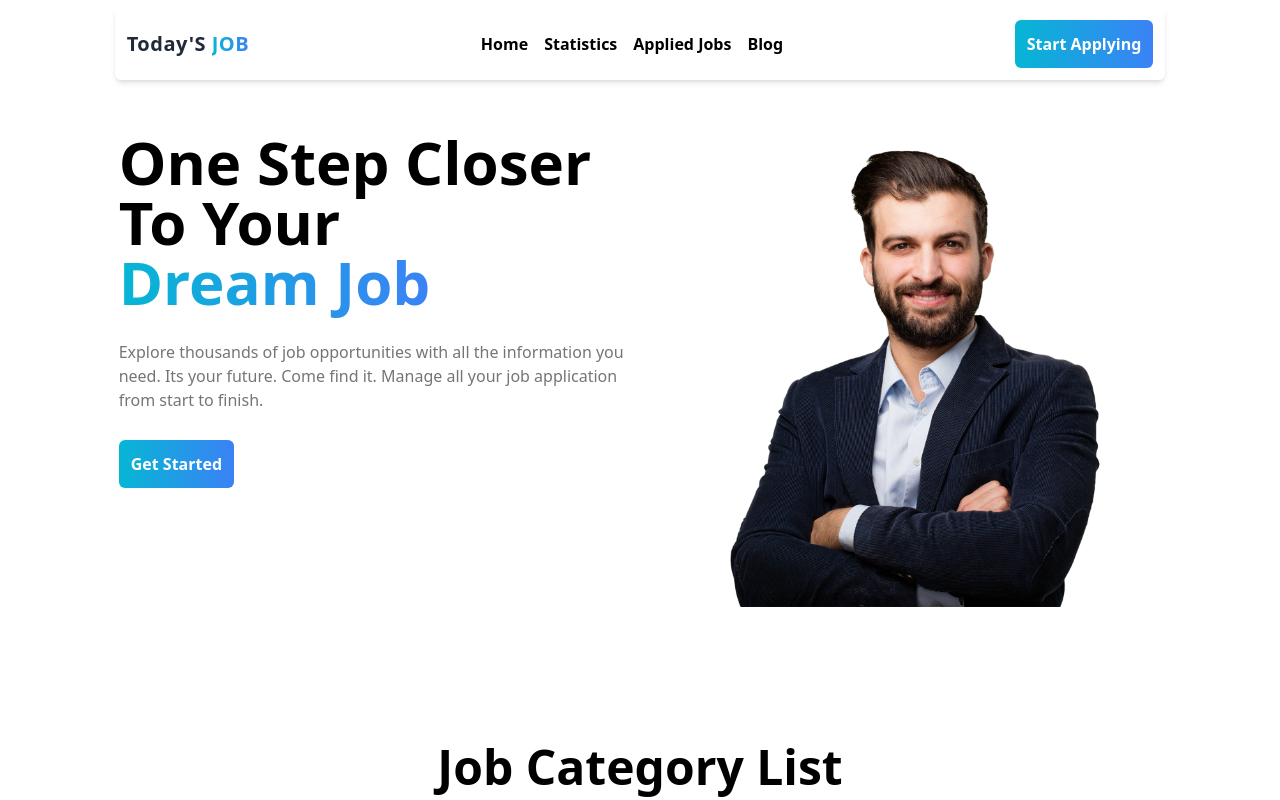
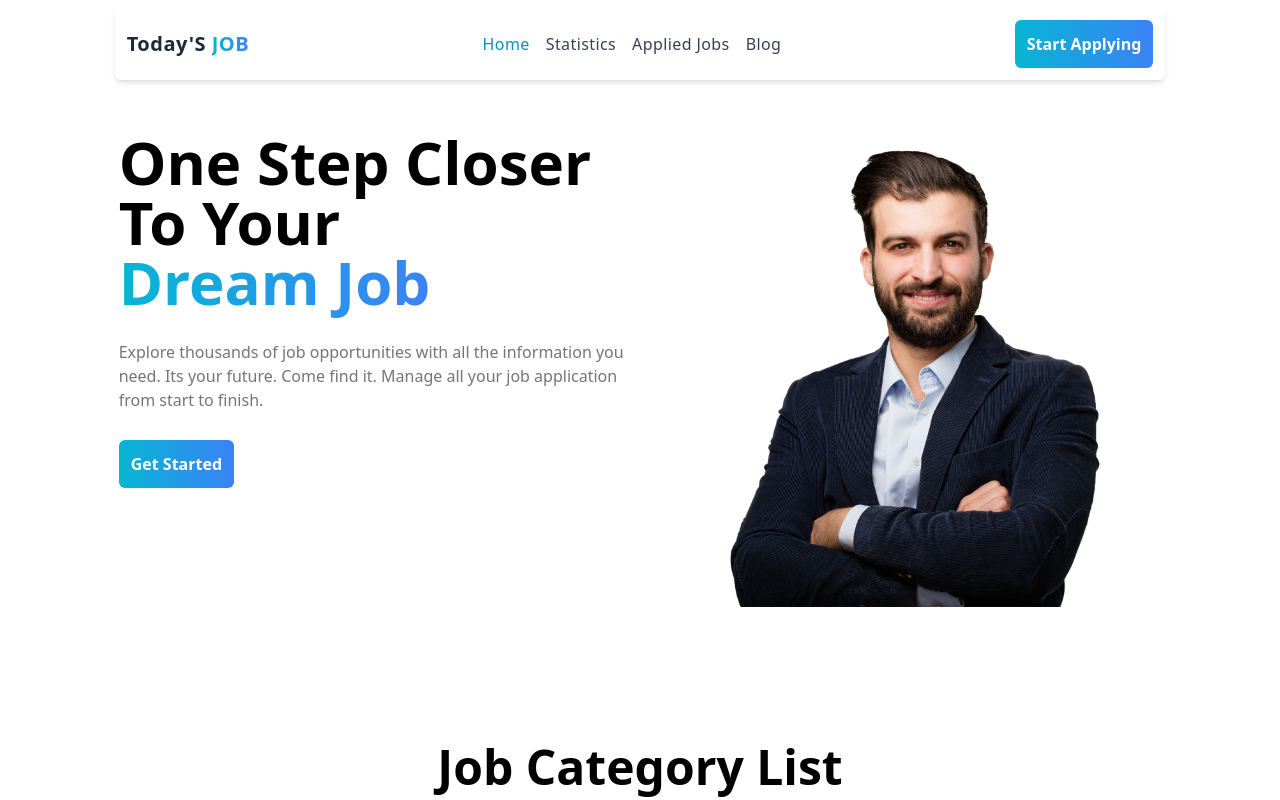
Before and after one commit to akashislam1/todays-job, a React (Vite) app: page / in a window 1280 px wide. Shown: the top 800 px of the page. Built offline with nearby package versions, Linux system fonts and the light colour scheme.

Commit message:
added toast

```diff
--- a/package.json
+++ b/package.json
@@ -15,6 +15,7 @@
     "react": "^18.2.0",
     "react-dom": "^18.2.0",
     "react-router-dom": "^6.10.0",
+    "react-toastify": "^9.1.2",
     "recharts": "^2.5.0",
     "sort-by": "^1.2.0"
   },
--- a/src/FakeDb/FakeDb.js
+++ b/src/FakeDb/FakeDb.js
@@ -4,10 +4,11 @@ const addToDb = (id) => {
   const quantity = jobApplyData[id];
   if (!quantity) {
     jobApplyData[id] = 1;
-  } else {
-    const newQuantity = quantity + 1;
-    jobApplyData[id] = newQuantity;
   }
+  // else {
+  //   const newQuantity = quantity + 1;
+  //   jobApplyData[id] = newQuantity;
+  // }
   localStorage.setItem("jobApplyData", JSON.stringify(jobApplyData));
 };
 
--- a/src/components/AppliedJobs/AppLiedJobDetails.jsx
+++ b/src/components/AppliedJobs/AppLiedJobDetails.jsx
@@ -12,10 +12,9 @@ const AppLiedJobDetails = ({ apData }) => {
     location,
     salary,
   } = apData;
-  // console.log(id);
 
   return (
-    <div className="my-4 border-2 p-7 rounded-md flex justify-between items-center">
+    <div className="my-4 border-2 p-7 rounded-md lg:flex justify-between items-center">
       <div>
         <img className="w-36 h-20 rounded-md" src={companyLogo} alt="" />
         <div className="mt-7 mb-3">
--- a/src/components/Features/Feature.jsx
+++ b/src/components/Features/Feature.jsx
@@ -2,7 +2,6 @@ import React from "react";
 import { Link } from "react-router-dom";
 
 const Feature = ({ feature }) => {
-  // console.log(feature);
   const {
     id,
     companyLogo,
@@ -20,11 +19,11 @@ const Feature = ({ feature }) => {
         <h1 className="text-2xl font-semibold">{jobTitle}</h1>
         <p className="text-primary">{companyName}</p>
       </div>
-      <div className="flex gap-5 mb-3">
-        <button className="btn-secondary">{remoteOrOnsite}</button>
-        <button className="btn-secondary">{fulltimeOrPartTime}</button>
+      <div className=" grid lg:grid-cols-2 gap-5 mb-3">
+        <button className="btn-secondary ">{remoteOrOnsite}</button>
+        <button className="btn-secondary  ">{fulltimeOrPartTime}</button>
       </div>
-      <div className="flex gap-5 mb-5 text-primary">
+      <div className="grid lg:grid-cols-2 gap-5 mb-5 text-primary">
         <p>Location : {location}</p>
         <p>Salary : BDT {salary} Tk</p>
       </div>
--- a/src/components/Header/Header.jsx
+++ b/src/components/Header/Header.jsx
@@ -17,16 +17,36 @@ const Header = () => {
         <div className="hidden lg:block">
           <ul className="flex gap-4 font-semibold">
             <li>
-              <Link to="/">Home</Link>
+              <NavLink
+                to="/"
+                className={({ isActive }) => (isActive ? "active" : "default")}
+              >
+                Home
+              </NavLink>
             </li>
             <li>
-              <Link to="/statistics">Statistics</Link>
+              <NavLink
+                to="/statistics"
+                className={({ isActive }) => (isActive ? "active" : "default")}
+              >
+                Statistics
+              </NavLink>
             </li>
             <li>
-              <Link to="/appliedJob">Applied Jobs</Link>
+              <NavLink
+                to="/appliedJob"
+                className={({ isActive }) => (isActive ? "active" : "default")}
+              >
+                Applied Jobs
+              </NavLink>
             </li>
             <li>
-              <Link to="/blog">Blog</Link>
+              <NavLink
+                to="/blog"
+                className={({ isActive }) => (isActive ? "active" : "default")}
+              >
+                Blog
+              </NavLink>
             </li>
           </ul>
         </div>
@@ -49,16 +69,44 @@ const Header = () => {
             ></XMarkIcon>
             <ul className="font-semibold">
               <li>
-                <Link to="/">Home</Link>
+                <NavLink
+                  to="/"
+                  className={({ isActive }) =>
+                    isActive ? "active" : "default"
+                  }
+                >
+                  Home
+                </NavLink>
               </li>
               <li>
-                <Link to="/statistics">Statistics</Link>
+                <NavLink
+                  to="/statistics"
+                  className={({ isActive }) =>
+                    isActive ? "active" : "default"
+                  }
+                >
+                  Statistics
+                </NavLink>
               </li>
               <li>
-                <Link to="/appliedJob">Applied Jobs</Link>
+                <NavLink
+                  to="/appliedJob"
+                  className={({ isActive }) =>
+                    isActive ? "active" : "default"
+                  }
+                >
+                  Applied Jobs
+                </NavLink>
               </li>
               <li>
-                <Link to="/blog">Blog</Link>
+                <NavLink
+                  to="/blog"
+                  className={({ isActive }) =>
+                    isActive ? "active" : "default"
+                  }
+                >
+                  Blog
+                </NavLink>
               </li>
             </ul>
           </div>
--- a/src/components/JobDetails/JobDetails.jsx
+++ b/src/components/JobDetails/JobDetails.jsx
@@ -1,14 +1,30 @@
 import React, { useEffect, useState } from "react";
 import { useParams } from "react-router-dom";
-import { addToDb } from "../../FakeDb/FakeDb";
+import { addToDb, getJobApplyData } from "../../FakeDb/FakeDb";
+import { toast } from "react-toastify";
 
 const JobDetails = () => {
   const { Id } = useParams();
   const [allData, setAllData] = useState([]);
   const [singleJobDetail, setSingleJobDetail] = useState([]);
+  const [datas, setDatas] = useState([]);
 
-  const handleApplyNow = (id) => {
-    addToDb(id);
+  const handleApplyNow = (singleJobDetail) => {
+    const exist = datas.find((data) => data.id === singleJobDetail.id);
+    if (exist) {
+      toast.error(
+        `You already applied this job . Please visit Applied Job page !!`,
+        {
+          position: toast.POSITION.TOP_CENTER,
+        }
+      );
+    } else {
+      setDatas([...datas, singleJobDetail]);
+      addToDb(singleJobDetail.id);
+      toast.success("Application successfully submitted !", {
+        position: toast.POSITION.TOP_CENTER,
+      });
+    }
   };
 
   useEffect(() => {
@@ -97,7 +113,7 @@ const JobDetails = () => {
               </div>
               <div className="mt-8">
                 <button
-                  onClick={() => handleApplyNow(singleJobDetail?.id)}
+                  onClick={() => handleApplyNow(singleJobDetail)}
                   className="btn-primary w-full"
                 >
                   Apply Now
--- a/src/components/Statistics/Statistics.jsx
+++ b/src/components/Statistics/Statistics.jsx
@@ -1,5 +1,17 @@
 import React from "react";
-import { ResponsiveContainer, PieChart, Pie, Legend } from "recharts";
+// import { ResponsiveContainer, PieChart, Pie, Legend } from "recharts";
+import {
+  ComposedChart,
+  Line,
+  Area,
+  Bar,
+  XAxis,
+  YAxis,
+  CartesianGrid,
+  Tooltip,
+  Legend,
+  ResponsiveContainer,
+} from "recharts";
 const data = [
   { name: "Assignment 1", value: 60 },
   { name: "Assignment 2", value: 58 },
@@ -18,10 +30,15 @@ const Statistics = () => {
         <h1 className="text-2xl lg:text-5xl font-bold">Assignment Marks</h1>
       </div>
       <div style={{ width: "100%", height: 300 }} className=" my-8 lg:my-16">
-        <ResponsiveContainer>
-          <PieChart>
-            <Pie dataKey="value" data={data} fill="#8884d8" label />
-          </PieChart>
+        <ResponsiveContainer width="100%" height="100%">
+          <ComposedChart width={500} height={400} data={data}>
+            <CartesianGrid stroke="#f5f5f5" />
+            <XAxis dataKey="name" scale="band" />
+            <YAxis />
+            <Tooltip />
+            <Legend />
+            <Bar dataKey="value" barSize={20} fill="#413ea0" />
+          </ComposedChart>
         </ResponsiveContainer>
       </div>
     </>
--- a/src/index.css
+++ b/src/index.css
@@ -14,3 +14,10 @@
 .text-primary {
   @apply text-[#757575];
 }
+.active {
+  @apply font-medium tracking-wide text-cyan-600 transition-colors duration-200;
+}
+
+.default {
+  @apply font-medium tracking-wide text-gray-700 transition-colors duration-200 hover:text-cyan-600;
+}
--- a/src/main.jsx
+++ b/src/main.jsx
@@ -10,6 +10,8 @@ import Blog from "./components/Blog/Blog";
 import ErrorPage from "./components/ErrorPage/ErrorPage";
 import AppliedJobs from "./components/AppliedJobs/AppliedJobs";
 import { getFeatureAndAppliedData } from "./components/loaders/getFeatureAndAppliedData";
+import { ToastContainer } from "react-toastify";
+import "react-toastify/dist/ReactToastify.css";
 
 const router = createBrowserRouter([
   {
@@ -49,6 +51,9 @@ const router = createBrowserRouter([
 
 ReactDOM.createRoot(document.getElementById("root")).render(
   <React.StrictMode>
-    <RouterProvider router={router}></RouterProvider>
+    <>
+      <RouterProvider router={router}></RouterProvider>
+      <ToastContainer></ToastContainer>
+    </>
   </React.StrictMode>
 );
```
Also changed, not shown: 2 other files (tests, documents, lock files or other folders).
